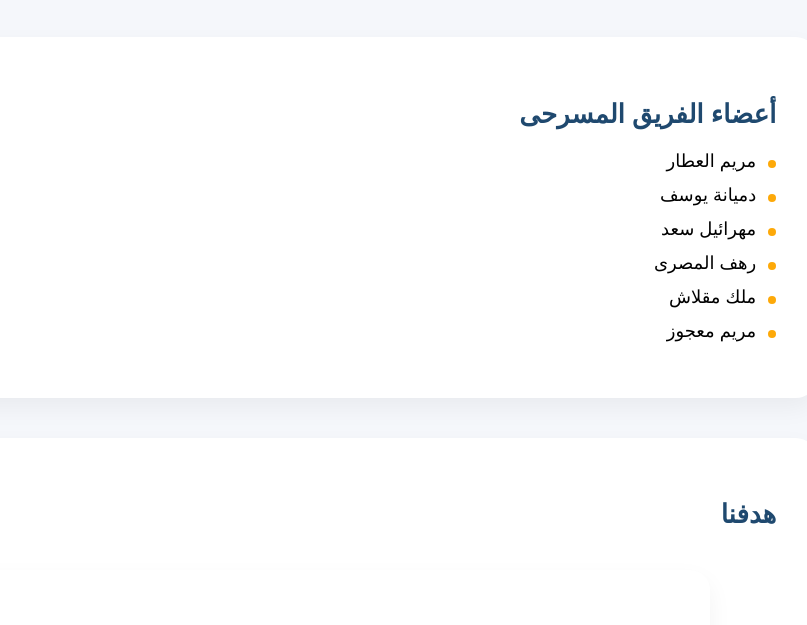
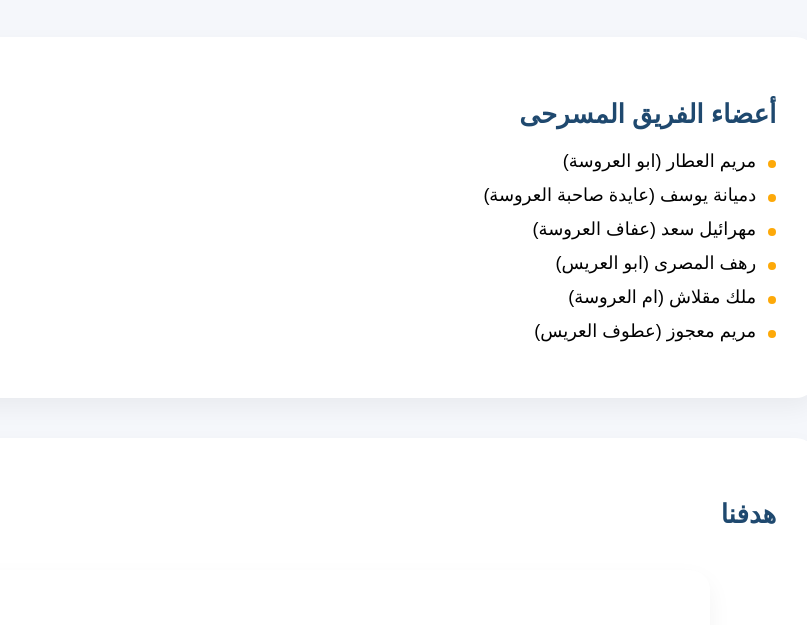
Before and after one commit to nabilnagib201/iNeedToMary, a plain HTML site: page index.html in a window 1280 px wide. Shown: the part 109-734 px from the top of the page, without its empty margins (304-1111 px from the left). Drawn offline with Linux system fonts and the light colour scheme.

Commit message:
Update index.html

```diff
--- a/index.html
+++ b/index.html
@@ -27,12 +27,24 @@
             <div class="team-members">
                 <h2>أعضاء الفريق المسرحى</h2>
                 <ul>
-                    <li>مريم العطار</li>
-                    <li>دميانة يوسف</li>
-                    <li>مهرائيل سعد</li>
-                    <li>رهف المصرى</li>
-                    <li>ملك مقلاش</li>
-                    <li>مريم معجوز</li>
+                    <li>مريم العطار
+                        (ابو العروسة)
+                    </li>
+                    <li>دميانة يوسف
+                        (عايدة صاحبة العروسة)
+                    </li>
+                    <li>مهرائيل سعد
+                        (عفاف العروسة)
+                    </li>
+                    <li>رهف المصرى
+                        (ابو العريس)
+                    </li>
+                    <li>ملك مقلاش
+                        (ام العروسة)
+                    </li>
+                    <li>مريم معجوز
+                        (عطوف العريس)
+                    </li>
                 </ul>
             </div>
         </div>
@@ -72,10 +84,10 @@
     </div>
 <div class="transfers">
     <div class="box-transfers">
-    <a class="transfers-1" href="index.html">صفحه رئيسية</a>
-    <a class="transfers-1" href="we.html">عنا</a>
-    <a class="transfers-1" href="Theater.html">الفعاليات مسرحية</a>
-    <a class="transfers-1" href="news.html">الاخبار</a>
+    <a class="transfers-1" href="https://ahmedgamer243.github.io/HTML-and-CSS-and-JavaScript-School-Tempelate/index.html">صفحه رئيسية</a>
+    <a class="transfers-1" href="https://ahmedgamer243.github.io/HTML-and-CSS-and-JavaScript-School-Tempelate/we.html">عنا</a>
+    <a class="transfers-1" href="https://ahmedgamer243.github.io/HTML-and-CSS-and-JavaScript-School-Tempelate/Theater.html">الفعاليات مسرحية</a>
+    <a class="transfers-1" href="https://ahmedgamer243.github.io/HTML-and-CSS-and-JavaScript-School-Tempelate/news.html">الاخبار</a>
     </div>
 </div>
 </body>
```
